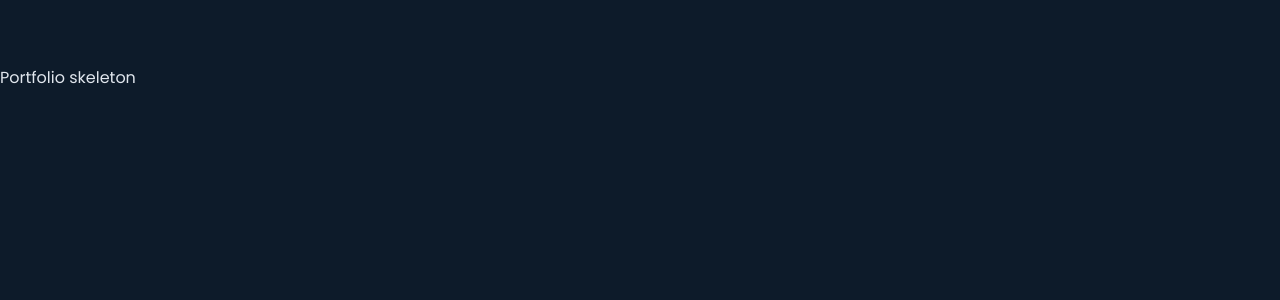
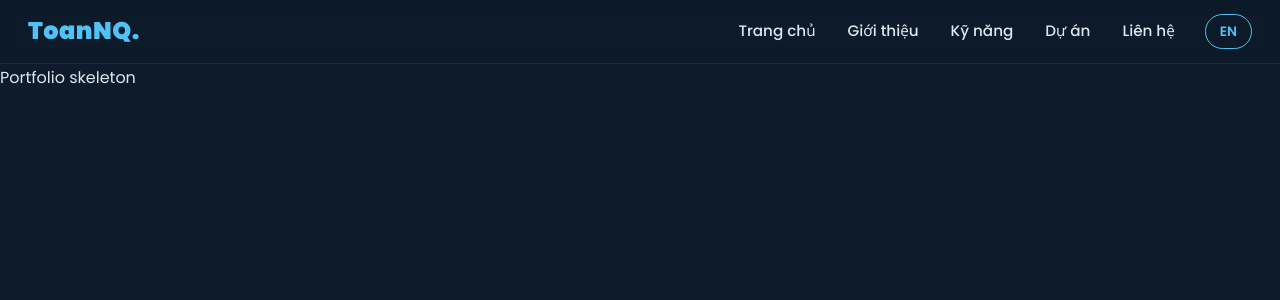
Before and after one commit to QT-Tech410/portfolio, a React (Vite) app: page / in a window 1280 px wide. Shown: the top 300 px of the page. Built offline with nearby package versions, Linux system fonts and the light colour scheme.

Commit message:
feat: add Navbar with VI/EN language toggle
Co-Authored-By: Claude Code <noreply@anthropic.com>

```diff
--- a/src/App.jsx
+++ b/src/App.jsx
@@ -1,7 +1,13 @@
+import { LanguageProvider } from './config/i18n'
+import Navbar from './components/Navbar'
+
 export default function App() {
   return (
-    <div>
-      <p>Portfolio skeleton</p>
-    </div>
+    <LanguageProvider>
+      <Navbar />
+      <main>
+        <p>Portfolio skeleton</p>
+      </main>
+    </LanguageProvider>
   )
 }
--- /dev/null
+++ b/src/components/Navbar.jsx
@@ -0,0 +1,33 @@
+import { useState } from 'react'
+import { FaBars, FaTimes } from 'react-icons/fa'
+import { useLanguage } from '../config/i18n'
+
+const LINKS = [
+  { id: 'home', key: 'nav.home' },
+  { id: 'about', key: 'nav.about' },
+  { id: 'skills', key: 'nav.skills' },
+  { id: 'projects', key: 'nav.projects' },
+  { id: 'contact', key: 'nav.contact' }
+]
+
+export default function Navbar() {
+  const { t, toggle, lang } = useLanguage()
+  const [open, setOpen] = useState(false)
+
+  return (
+    <nav className="navbar-portfolio">
+      <a href="#home" className="nav-logo">ToanNQ.</a>
+      <div className={`nav-links ${open ? 'open' : ''}`}>
+        {LINKS.map((l) => (
+          <a key={l.id} href={`#${l.id}`} onClick={() => setOpen(false)}>{t(l.key)}</a>
+        ))}
+        <button className="lang-btn" onClick={toggle} aria-label={t('lang.toggle')}>
+          {t('lang.toggle')}
+        </button>
+      </div>
+      <button className="nav-hamburger" onClick={() => setOpen(!open)} aria-label="Menu">
+        {open ? <FaTimes /> : <FaBars />}
+      </button>
+    </nav>
+  )
+}
```
Also changed, not shown: 1 other file (tests, documents, lock files or other folders).
